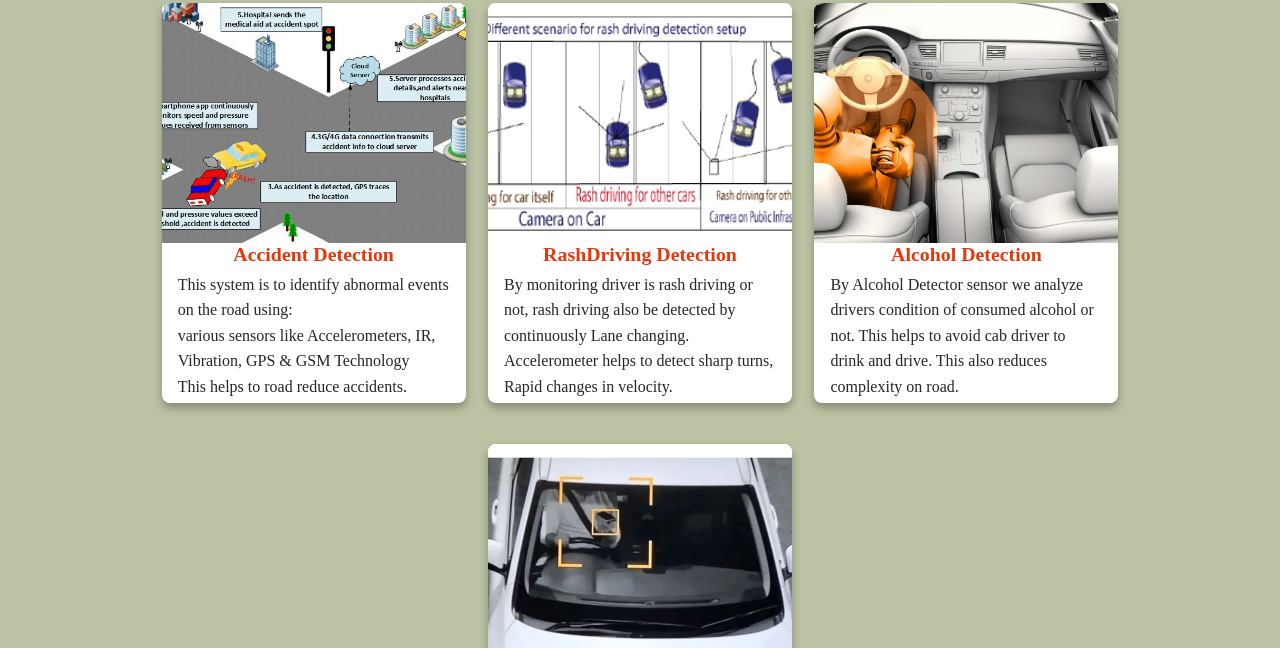
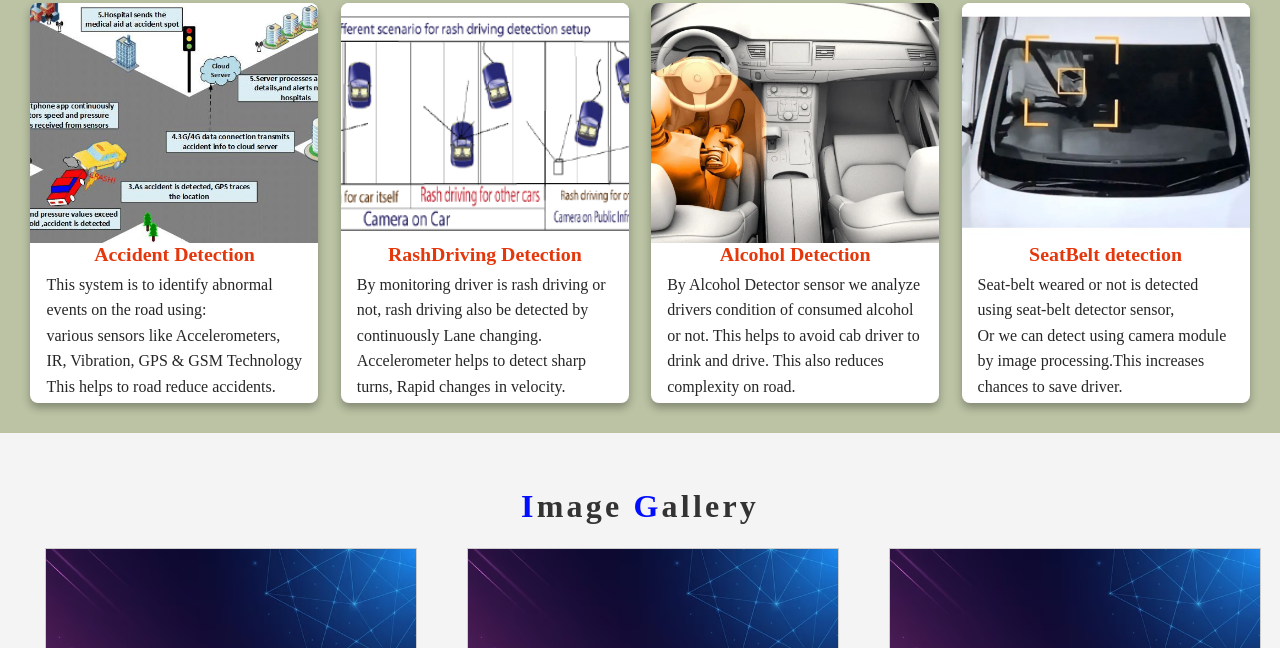
Before and after one commit to PratikKothari30/Sentinel-Drive, a plain HTML site: page index.html in a window 1280 px wide. Shown: the part 652-1300 px from the top of the page. Drawn offline with Linux system fonts and the light colour scheme.

Commit message:
Update style.css

```diff
--- a/style.css
+++ b/style.css
@@ -297,7 +297,7 @@ loginForm {
     width: 100%;
   }
   .feature .card-container .card{
-    width: 19rem;
+    width: 18rem;
     margin: 0.7rem;
     background: #fff;
     height: 500px;
```
